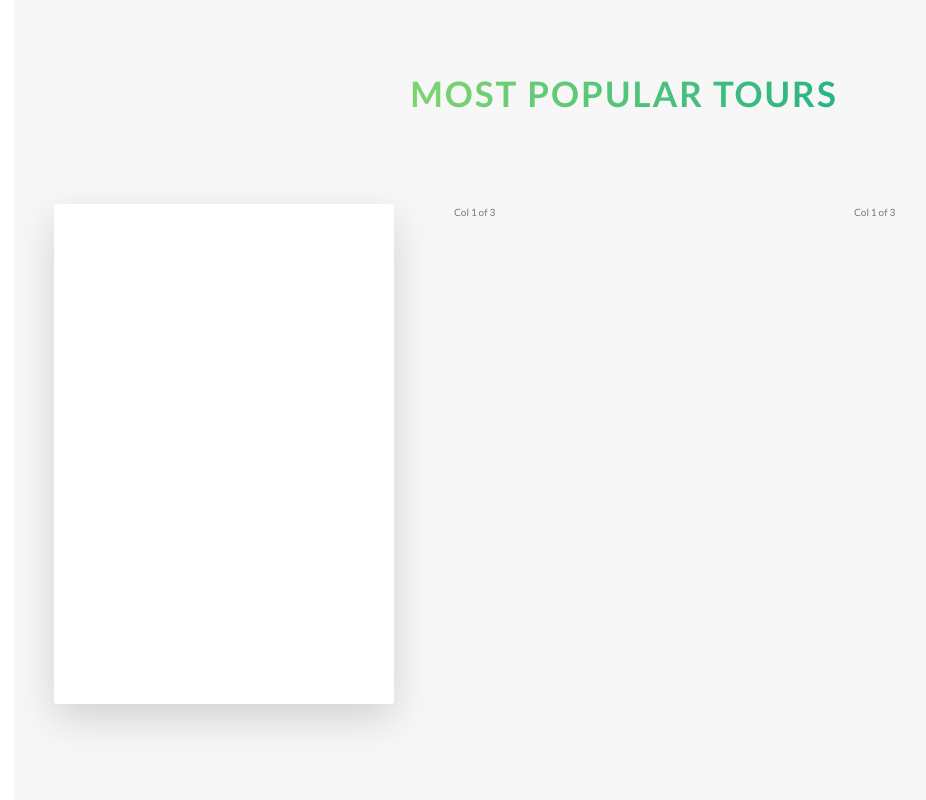
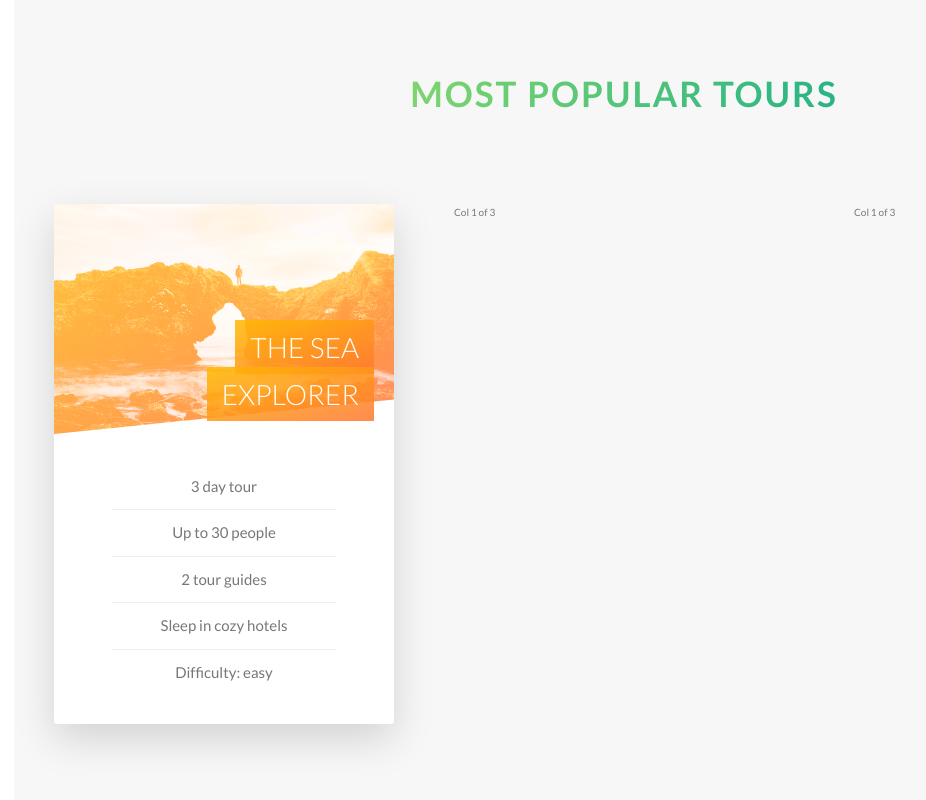
Before and after one commit to o-ponchik/Natours, a plain HTML site: page index.html in a window 1280 px wide. Shown: the part 2291-3091 px from the top of the page, without its empty margins (16-942 px from the left). Drawn offline with Linux system fonts and the light colour scheme.

Commit message:
styled_front_side_of_card

```diff
--- a/index.html
+++ b/index.html
@@ -160,7 +160,23 @@
         <div class="row">
           <div class="col-1-of-3">
             <div class="card">
-              <div class="card__side card__side--front">FRONT</div>
+              <div class="card__side card__side--front">
+                <div class="card__picture card__picture--1">&nbsp;</div>
+                <h4 class="card__heading">
+                  <span class="card__heading-span card__heading-span--1"
+                    >The sea explorer</span
+                  >
+                </h4>
+                <div class="card__details">
+                  <ul>
+                    <li>3 day tour</li>
+                    <li>Up to 30 people</li>
+                    <li>2 tour guides</li>
+                    <li>Sleep in cozy hotels</li>
+                    <li>Difficulty: easy</li>
+                  </ul>
+                </div>
+              </div>
               <div class="card__side card__side--back card__side--back-1">
                 BACK
               </div>
--- a/scss/abstracts/_variables.scss
+++ b/scss/abstracts/_variables.scss
@@ -10,6 +10,7 @@
 $color-tertiary-dark: #5643fa;
 
 $color-grey-light: #f7f7f7;
+$color-grey-light-2: #eee;
 
 $color-grey-dark: #777;
 $color-white: #fff;
--- a/scss/components/_card.scss
+++ b/scss/components/_card.scss
@@ -2,13 +2,11 @@
   perspective: 150rem;
   -moz-perspective: 150rem;
   position: relative;
-  height: 50rem;
+  height: 52rem;
 
+  // Functionality
   &__side {
-    color: white;
-    font-size: 2rem;
-
-    height: 50rem;
+    height: 52rem;
     transition: all 800ms ease;
     position: absolute;
     top: 0;
@@ -16,6 +14,7 @@
     width: 100%;
     backface-visibility: hidden;
     border-radius: 3px;
+    overflow: hidden;
     box-shadow: 0 1.5rem 4rem $shadow-1;
 
     &--front {
@@ -42,4 +41,75 @@
   &:hover &__side--back {
     transform: rotateY(0);
   }
+
+  // FRONT SIDE STYLING
+  &__picture {
+    background-size: cover;
+    height: 23rem;
+    background-blend-mode: screen;
+    -webkit-clip-path: polygon(0 0, 100% 0, 100% 85%, 0 100%);
+    clip-path: polygon(0 0, 100% 0, 100% 85%, 0 100%);
+
+    &--1 {
+      background-image: linear-gradient(
+          to right bottom,
+          $color-secondary-light,
+          $color-secondary-dark
+        ),
+        url(../img/nat-5.jpg);
+    }
+
+    &--2 {
+      background-image: url(../img/nat-5.jpg);
+    }
+
+    &--3 {
+      background-image: url(../img/nat-5.jpg);
+    }
+  }
+
+  &__heading {
+    font-size: 2.8rem;
+    font-weight: 300;
+    text-transform: uppercase;
+    color: $color-white;
+    text-align: right;
+    position: absolute;
+    top: 12rem;
+    right: 2rem;
+    width: 75%;
+  }
+
+  &__heading-span {
+    padding: 1rem 1.5rem;
+    -webkit-box-decoration-break: clone;
+    box-decoration-break: clone;
+
+    &--1 {
+      background-image: linear-gradient(
+        to right bottom,
+        rgba($color-secondary-light, 0.85),
+        rgba($color-secondary-dark, 0.85)
+      );
+    }
+  }
+
+  &__details {
+    padding: 3rem;
+    ul {
+      list-style: none;
+      width: 80%;
+      margin: 0 auto;
+    }
+
+    li {
+      text-align: center;
+      font-size: 1.5rem;
+      padding: 1rem;
+
+      &:not(:last-child) {
+        border-bottom: 1px solid $color-grey-light-2;
+      }
+    }
+  }
 }
--- a/scss/layout/_header.scss
+++ b/scss/layout/_header.scss
@@ -9,6 +9,7 @@
     url(../img/hero.jpg);
   background-size: cover;
   background-position: top;
+  -webkit-clip-path: polygon(0 0, 100% 0, 100% 75vh, 0 100%);
   clip-path: polygon(0 0, 100% 0, 100% 75vh, 0 100%);
 
   &__logo-box {
```
Also changed, not shown: scss/style.css, 1 other file.
